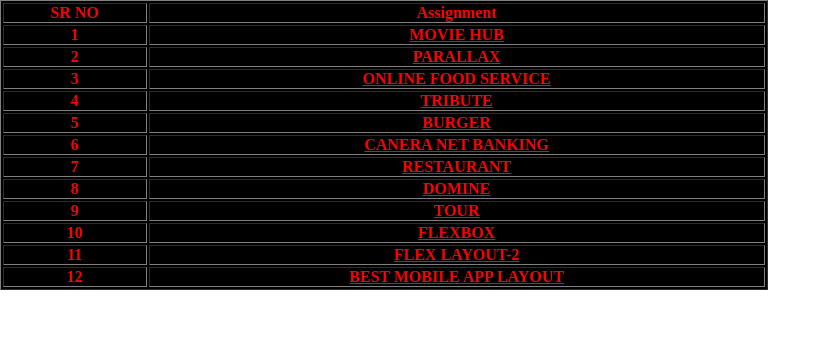
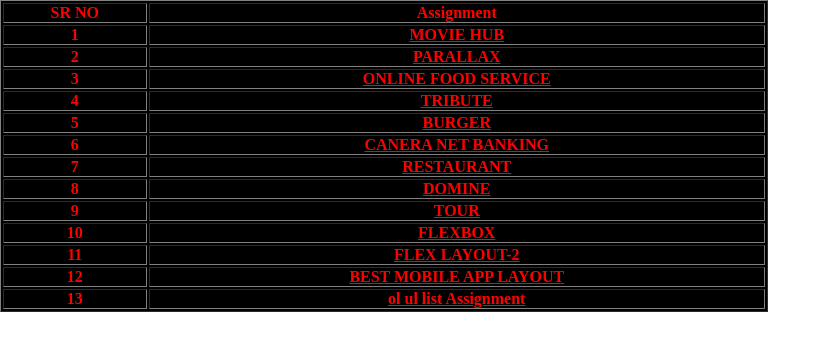
Before and after one commit to SuchitAK47/suchit, a plain HTML site: page index.html in a window 1280 px wide. Shown: the whole page, without its empty margins (0-831 px from the left). Drawn offline with Linux system fonts and the light colour scheme.

Commit message:
add file

```diff
--- a/index.html
+++ b/index.html
@@ -88,6 +88,12 @@
                 <a href="HTML 5/flexlayout-6.html">BEST MOBILE APP LAYOUT</a>
             </td>
         </tr>
+        <tr>
+            <td>13</td>
+            <td>
+                <a href="repeat HTML/olullist.html">ol ul list Assignment</a>
+            </td>
+        </tr>
     </table>
 </body>
 
```
